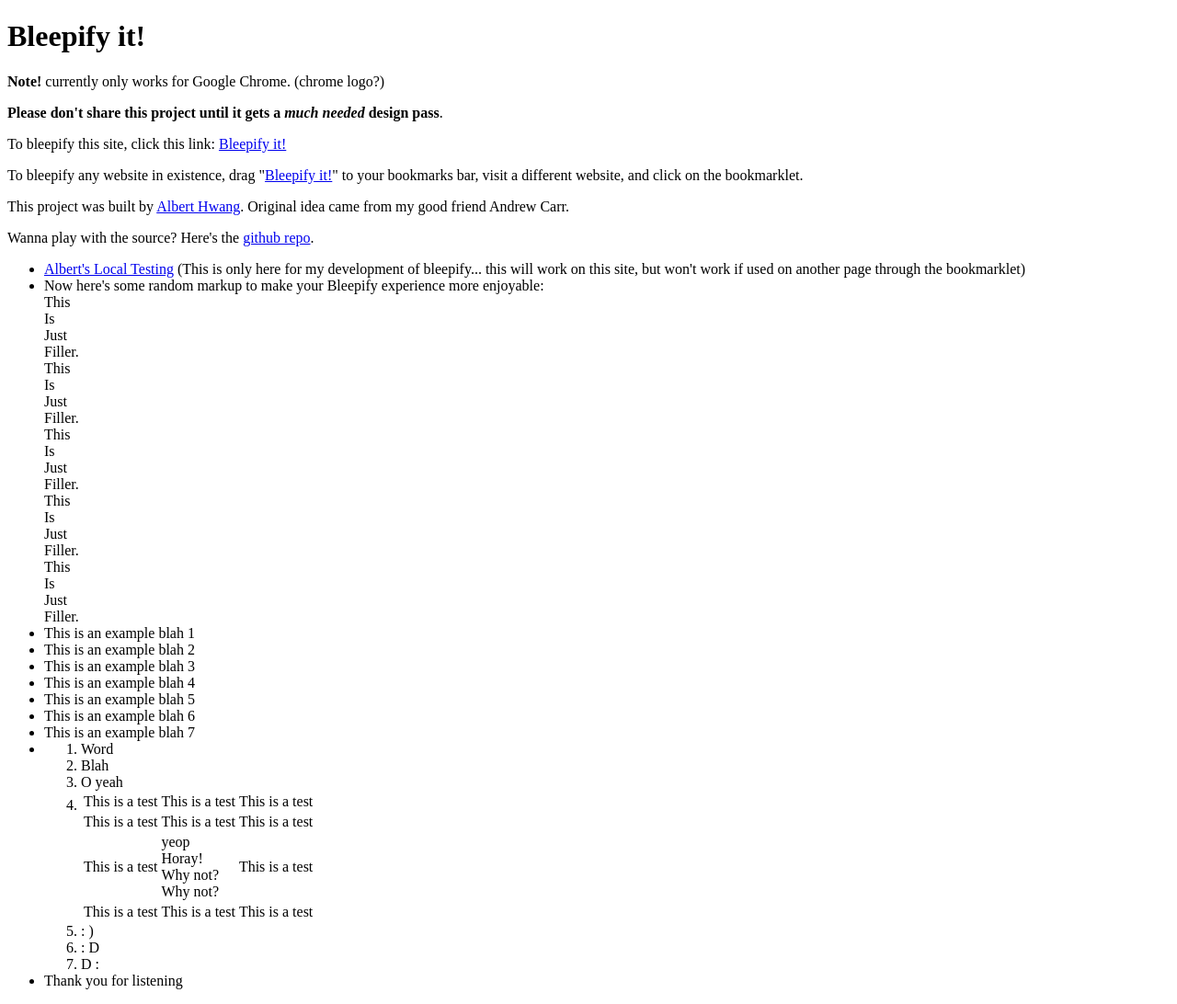
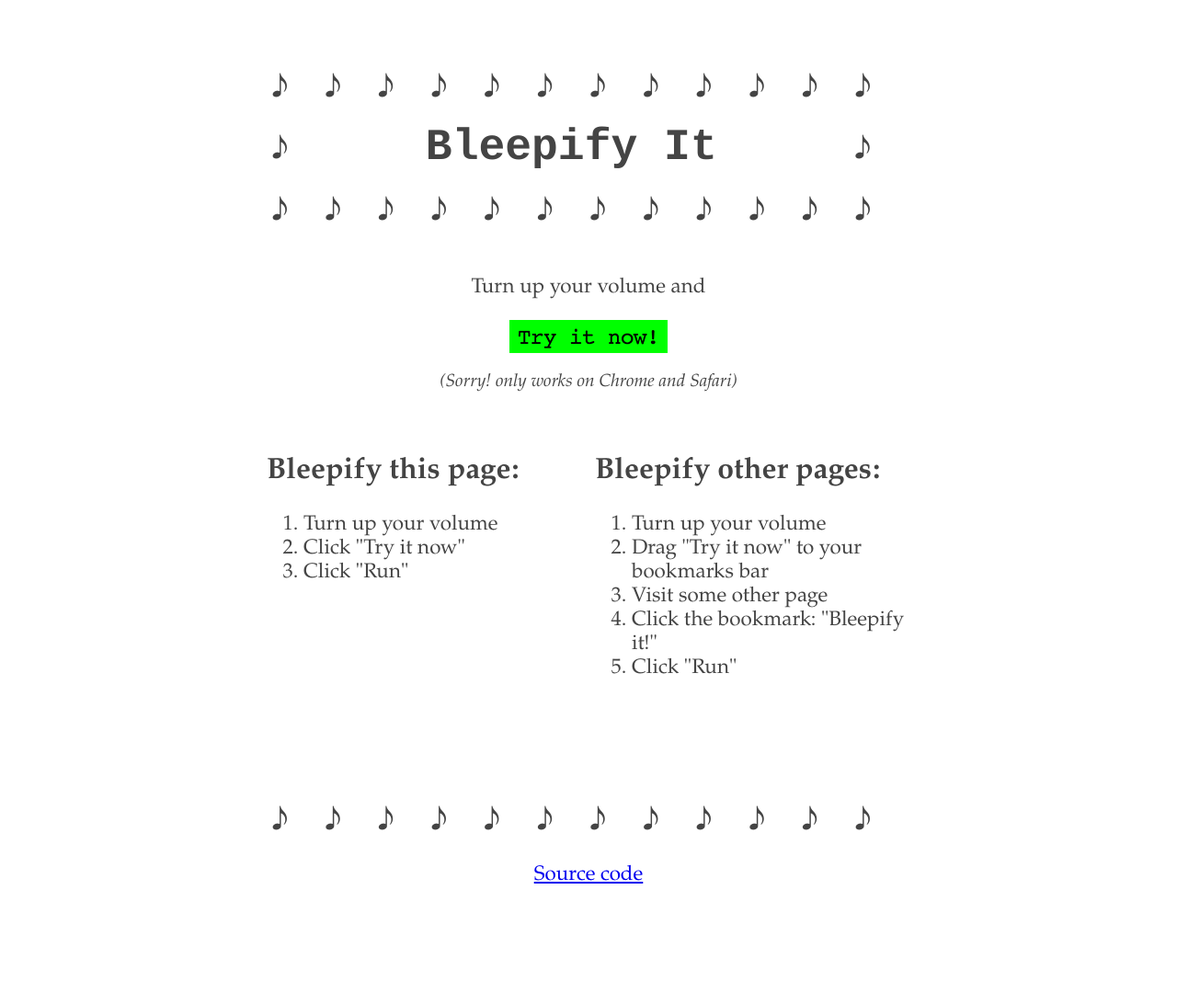
Before and after one commit to Albert/bleepify, a plain HTML site: page index.html in a window 1280 px wide. Shown: the whole page at 92% size. After the commit the page ends 1025 px from the top, so only its background shows below. Drawn offline with Linux system fonts and the light colour scheme.

Commit message:
restyle the page

```diff
--- a/index.html
+++ b/index.html
@@ -2,209 +2,180 @@
     "http://www.w3.org/TR/html4/strict.dtd">
 <html>
 <head>
-  <title>Bleepify It!</title>
+  <title>Bleepify!</title>
+  <style type="text/css" media="all">
+
+body {
+  font-family: garamond;
+  color: #444;
+}
+
+.wrap {
+  width: 700px;
+  margin: 60px auto;
+}
+
+h1 {
+  font-size: 3em;
+  font-family: courier, "courier new", monospace;
+  margin-bottom: .8em;
+  line-height: 1.4;
+}
+
+h2 {
+  font-size: 2em;
+}
+
+p, ol {
+  font-size: 1.4em;
+}
+
+p.note {
+  font-size: 1.2em;
+  margin-top: 0;
+  font-style: italic;
+}
+
+.btn {
+  display: inline-block;
+  text-indent: -9999em;
+  background-image: url("bleepify_it.png");
+  background-position: center top;
+  width: 172px;
+  height: 36px;
+  margin-bottom: 20px;
+}
+
+.btn:hover {
+  background-position: center bottom;
+}
+
+.two-halves {
+  margin: 40px 0;
+}
+
+.two-halves:before,
+.two-halves:after {
+    content: " ";
+    display: table;
+}
+
+.two-halves:after {
+    clear: both;
+}
+.two-halves div {
+  width: 49%;
+}
+.two-halves .left {
+  float: left;
+}
+.two-halves .right {
+  float: right;
+}
+.divider {
+  font-size: 3em;
+  font-family: courier, "courier new", monospace;
+  margin-top: 100px;
+}
+.center {
+  text-align: center;
+}
+.secret {
+  text-decoration: none;
+  color: inherit;
+}
+  </style>
+</head>
 <body>
 
-<div>
-  <h1>Bleepify it!</h1>
-  <p><strong>Note!</strong> currently only works for Google Chrome. (chrome logo?)</p>
-  <script></script>
-  <script></script>
-  <script></script>
-  <script></script>
-  <script></script>
-  <script></script>
-  <script></script>
-  <script></script>
-  <script></script>
-  <script></script>
-  <script></script>
-  <script></script>
-  <script></script>
-  <script></script>
-  <script></script>
-  <p><strong>Please don't share this project until it gets a <em>much needed</em> design pass</strong>.</p>
-  <p>To bleepify this site, click this link: <a href="javascript:(function(){rnd=Math.floor(Math.random()*80000);document.body.appendChild(document.createElement('script')).src='http://bleepify.albert-hwang.com/script.js?r='+rnd;})();">Bleepify it!</a></p>
-  <p>To bleepify any website in existence, drag "<a href="javascript:(function(){rnd=Math.floor(Math.random()*80000);document.body.appendChild(document.createElement('script')).src='http://bleepify.albert-hwang.com/script.js?r='+rnd;})();">Bleepify it!</a>" to your bookmarks bar, visit a different website, and click on the bookmarklet.</p>
-  <p>This project was built by <a href="http://albert-hwang.com">Albert Hwang</a>.  Original idea came from my good friend Andrew Carr.</p>
-  <p>Wanna play with the source?  Here's the <a href="https://github.com/Albert/bleepify">github repo</a>.</p>
-  <ul>
-    <li><a href="javascript:(function(){rnd=Math.floor(Math.random()*80000);document.body.appendChild(document.createElement('script')).src='script.js?r='+rnd;})();">Albert's Local Testing</a> (This is only here for my development of bleepify... this will work on this site, but won't work if used on another page through the bookmarklet)</li>
-    <li>
-      <div>
-        Now here's some random markup to make your Bleepify experience more enjoyable:
-        <div>
-          This
-          <div>
-            Is
-            <div>
-              Just
-              <div>
-                Filler.
-                <div>
-                  This
-                  <div>
-                    Is
-                    <div>
-                      Just
-                      <div>
-                        Filler.
-                        <div>
-                          This
-                          <div>
-                            Is
-                            <div>
-                              Just
-                              <div>
-                                Filler.
-                                <div>
-                                  This
-                                  <div>
-                                    Is
-                                    <div>
-                                      Just
-                                      <div>
-                                        Filler.
-                                        <div>
-                                          This
-                                          <div>
-                                            Is
-                                            <div>
-                                              Just
-                                              <div>
-                                                Filler.
-                                              </div>
-                                            </div>
-                                          </div>
-                                        </div>
-                                      </div>
-                                    </div>
-                                  </div>
-                                </div>
-                              </div>
-                            </div>
-                          </div>
-                        </div>
-                      </div>
-                    </div>
-                  </div>
-                </div>
-              </div>
-            </div>
-          </div>
-        </div>
-      </div>
+<div class="wrap">
+  <!-- Ramp up to next octave -->
+  <div><div><div><div><div><div><div><div><div><div><h1>
+    <!-- tease with leading tone -->
+    <span>&#9834;</span>
+    <span>&#9834;</span>
+    <span>&#9834;</span>
+    <span>&#9834;</span>
+    <span>&#9834;</span>
+    <span>&#9834;</span>
+    <span>&#9834;</span>
+    <span>&#9834;</span>
+    <span>&#9834;</span>
+    <span>&#9834;</span>
+    <span>&#9834;</span>
+    <span>&#9834;</span>
+    <br />
+    <span>&#9834;&nbsp;&nbsp;&nbsp;&nbsp;</span>
+    <!-- end tease -->
 
-    </li>
-    <li>This is an example blah 1</li>
-    <li>This is an example blah 2</li>
-    <li>This is an example blah 3</li>
-    <li>This is an example blah 4</li>
-    <li>This is an example blah 5</li>
-    <li>This is an example blah 6</li>
-    <li>This is an example blah 7</li>
-    <li>
+    <!-- MEGA PAYOFF! -->
+     <span><span><span><span><span><span><span><span>Blee</span></span></span></span></span></span></span></span
+    ><span><span><span><span><span><span><span><span>pi</span></span></span></span></span></span></span></span
+    ><span><span><span><span><span><span><span><span>fy</span></span></span></span></span></span></span></span>
+    <span><span><span><span><span><span><span><span>It</span></span></span></span></span></span></span></span>
+    <span><span><span><span><span><span><span><span>&nbsp;&nbsp;&nbsp;&nbsp;&#9834;</span></span></span></span></span></span></span></span>
+    <br />
+    <div><div><div><div><div><div><div>
+    <span>&#9834;</span>
+    <span>&#9834;</span>
+    <span>&#9834;</span>
+    <span>&#9834;</span>
+    <span>&#9834;</span>
+    <span>&#9834;</span>
+    <span>&#9834;</span>
+    <span>&#9834;</span>
+    <span>&#9834;</span>
+    <span>&#9834;</span>
+    <span>&#9834;</span>
+    <span>&#9834;</span>
+    </div></div></div></div></div></div></div>
+    <!-- end MEGA PAYOFF -->
+  </h1>
+
+  <div class="center">
+    <p>Turn up your volume and</p>
+    <a class="btn" href="javascript:(function(){rnd=Math.floor(Math.random()*80000);document.body.appendChild(document.createElement('script')).src='http://bleepify.albert-hwang.com/script.js?r='+rnd;})();">Bleepify it!</a>
+    <p class="note">(Sorry! only works on Chrome and Safari)</p>
+  </div>
+
+  <div class="two-halves">
+    <div class="left">
+      <h2>Bleepify this page:</h2>
       <ol>
-        <li>Word</li>
-        <li>Blah</li>
-        <li>O yeah</li>
-        <li>
-          <div>
-            <table>
-              <tr>
-                <td><span>This is a test</span></td>
-                <td><span>This is a test</span></td>
-                <td><span>This is a test</span></td>
-              </tr>
-              <tr>
-                <td><span>This is a test</span></td>
-                <td><span>This is a test</span></td>
-                <td><span>This is a test</span></td>
-              </tr>
-              <tr>
-                <td><span>This is a test</span></td>
-                <td>
-                  <div>
-                    yeop
-                    <div>
-                      Horay!
-                    </div>
-                    <div>
-                      Why not?
-                    </div>
-                    <div>
-                      Why <span>not</span><span><span><span>?</span></span></span>
-                    </div>
-                  </div>
-                </td>
-                <td><span>This is a test</span></td>
-              </tr>
-              <tr>
-                <td><span>This is a test</span></td>
-                <td><span>This is a test</span></td>
-                <td><span>This is a test</span></td>
-              </tr>
-            </table>
-          </div>
-        </li>
-        <li>: )</li>
-        <li>: D</li>
-        <li>D :</li>
+        <li>Turn up your volume</li>
+        <li>Click "Try it now"</li>
+        <li>Click "Run"</li>
       </ol>
-    </li>
-    <li>Thank you for listening</li>
-  </ul>
-  <!-- <script type="text/javascript" src="http://ajax.googleapis.com/ajax/libs/jquery/1.7.1/jquery.min.js"></script>
-  <script type="text/javascript" charset="utf-8">
-      var context = new webkitAudioContext()
-        , source  = context.createBufferSource()
-        , request = new XMLHttpRequest()
-        ;
+    </div>
 
-      request.addEventListener( 'load', function( e ){
-        context.decodeAudioData( request.response, function( decoded_data ){
-          source.buffer = decoded_data;
-          source.connect( context.destination );
-        }, function( e ){
-        });
-      }, false );
+    <div class="right">
+      <h2>Bleepify other pages:</h2>
+      <ol>
+        <li>Turn up your volume</li>
+        <li>Drag "Try it now" to your bookmarks bar</li>
+        <li>Visit some other page</li>
+        <li>Click the bookmark: "Bleepify it!"</li>
+        <li>Click "Run"</li>
+      </ol>
+    </div>
+  </div>
 
+  <div class="divider">
+    <span>&#9834;</span>
+    <span>&#9834;</span>
+    <span>&#9834;</span>
+    <span>&#9834;</span>
+    <span>&#9834;</span>
+    <span>&#9834;</span>
+    <span>&#9834;</span>
+    <span>&#9834;</span>
+    <span>&#9834;</span>
+    <span>&#9834;</span>
+    <span>&#9834;</span>
+    <span><a href="javascript:(function(){rnd=Math.floor(Math.random()*80000);document.body.appendChild(document.createElement('script')).src='script.js?r='+rnd;})();" class="secret" title="for personal testing">&#9834;</a></span>
+  </div>
 
-      // request.open( 'GET', '26777__junggle__btn402.mp3', true );
-      request.open( 'GET', 'http://bleepify.albert-hwang.com/26777__junggle__btn402.mp3', true );
-      request.responseType = "arraybuffer";
-      request.send();
+  <p class="center"><a href="http://github.com/Albert/bleepify">Source code</a></p>
 
-      var intervalsInFractions = [1, 9/8, 5/4, 4/3, 3/2, 5/3, 15/8];
-
-      var chromaticInFractions = [1, 16/15, 9/8, 6/5, 5/4, 4/3, 45/32, 3/2, 8/5, 5/3, 9/5, 15/8];
-
-      function playSound(depth){
-        var newSource = context.createBufferSource();
-        newSource.buffer = source.buffer;
-        newSource.connect( context.destination );
-        baseNote = .2;
-        octave = Math.floor(depth / 12);
-        octaveFactor = Math.pow(2, octave);
-        note = (depth) % 12;
-        tone = baseNote * octaveFactor * chromaticInFractions[note];
-        newSource.playbackRate.value = tone;
-        newSource.noteOn( 0 );
-        console.log(depth + " -- " + tone);
-      };
-
-    jQuery(':visible').each(function(index){
-      var $this = jQuery(this);
-      var oldBorder = $this.css("border");
-      setTimeout(function () {
-        $this.css("border", "1px solid red");
-        playSound($this.parents().length);
-      }, (index + 3) * 200);
-      setTimeout(function() {
-        $this.css("border", oldBorder);
-      }, (index + 4) * 200);
-    });
-
-  </script> -->
 </body>
 </html>
--- a/script.js
+++ b/script.js
@@ -64,7 +64,7 @@
         ctrl=ctrl+ '      <a href="#" class="scale-selector" id="bleepify-arpeggio">Arpeggio</a>';
         ctrl=ctrl+ '      <a href="#" class="scale-selector" id="bleepify-arpeggio7">Arpeggio7</a>';
         ctrl=ctrl+ '    </div>';
-        ctrl=ctrl+ '    <a href="#" id="runBleepify">Run</a>';
+        ctrl=ctrl+ '    <a href="#" id="runBleepify">&#9834; Run</a>';
         ctrl=ctrl+ '    <div style="clear: both;"></div>';
         ctrl=ctrl+ '  </div>';
         ctrl=ctrl+ '  <a href="#" id="bleepifyOpenClose" title="hide panel" alt="hide panel">hide / show Bleepify</a>';
@@ -163,7 +163,7 @@
         if (formerlyBeeping.length > 0) {
           formerlyBeeping.css("border", formerlyBeeping.data("oldBorder")).removeClass("bleeping");
         }
-        jQuery("#runBleepify").removeClass("bleepify-running").html("Run");
+        jQuery("#runBleepify").removeClass("bleepify-running").html("&#9834; Run");
         letBleepifyRun = false;
       }
 
--- a/style.css
+++ b/style.css
@@ -11,7 +11,7 @@ body #bleepifyController {
   border-bottom: 1px solid red;
   -webkit-box-shadow: 0px 0px 100px 0px rgba(0, 0, 0, 1);
   box-shadow: 0px 0px 100px 0px rgba(0, 0, 0, 1);
-  font-family: courier, arial, helvetica;
+  font-family: courier, "courier new", monospace;
   color: #00ff00!important;
   padding: 30px;
   float: left;
```
Also changed, not shown: bleepify_it.png (added).
